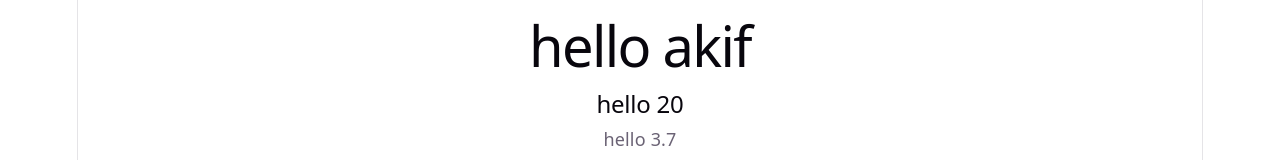
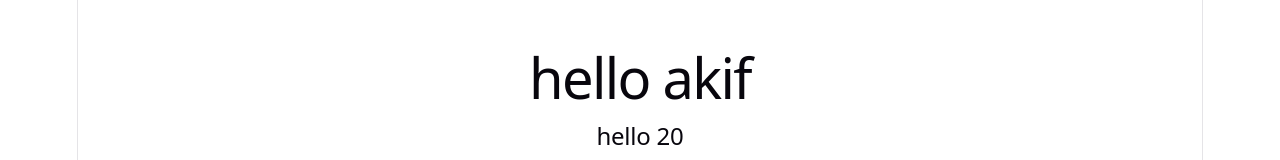
Before and after one commit to AkifNaveed12/react-js-learning-codebase, a React (Vite) app in the folder 03tailwindProps/: page / in a window 1280 px wide. Shown: the top 160 px of the page. Built offline with nearby package versions, Linux system fonts and the light colour scheme.

Commit message:
react props understanding practice 'passing destructured  objects  prop'

```diff
--- a/03tailwindProps/src/App.jsx
+++ b/03tailwindProps/src/App.jsx
@@ -4,6 +4,7 @@
 import Compprac from './components/compprac'
 import Multiplepropsprac from './components/multiplepropsprac'
 import Objectprops from './components/objectprops'
+import Destructureprop from './components/destructureprop'
 
 
 const myObj = {
@@ -21,6 +22,7 @@
   console.log(props)
   return (
     <>
+    <Destructureprop student={student}/>
     <Objectprops student={student}/>
     <Multiplepropsprac name ="Azhar ali" age={20} city ="lahore"/>
     <Compprac name="Akif"/>
--- /dev/null
+++ b/03tailwindProps/src/components/destructureprop.jsx
@@ -0,0 +1,12 @@
+import React from 'react';
+
+const Destructureprop = ({name, age}) => {
+    return (
+        <div>
+            <h1>{name}</h1>
+            <p>{age}</p>
+        </div>
+    );
+}
+
+export default Destructureprop;
```
